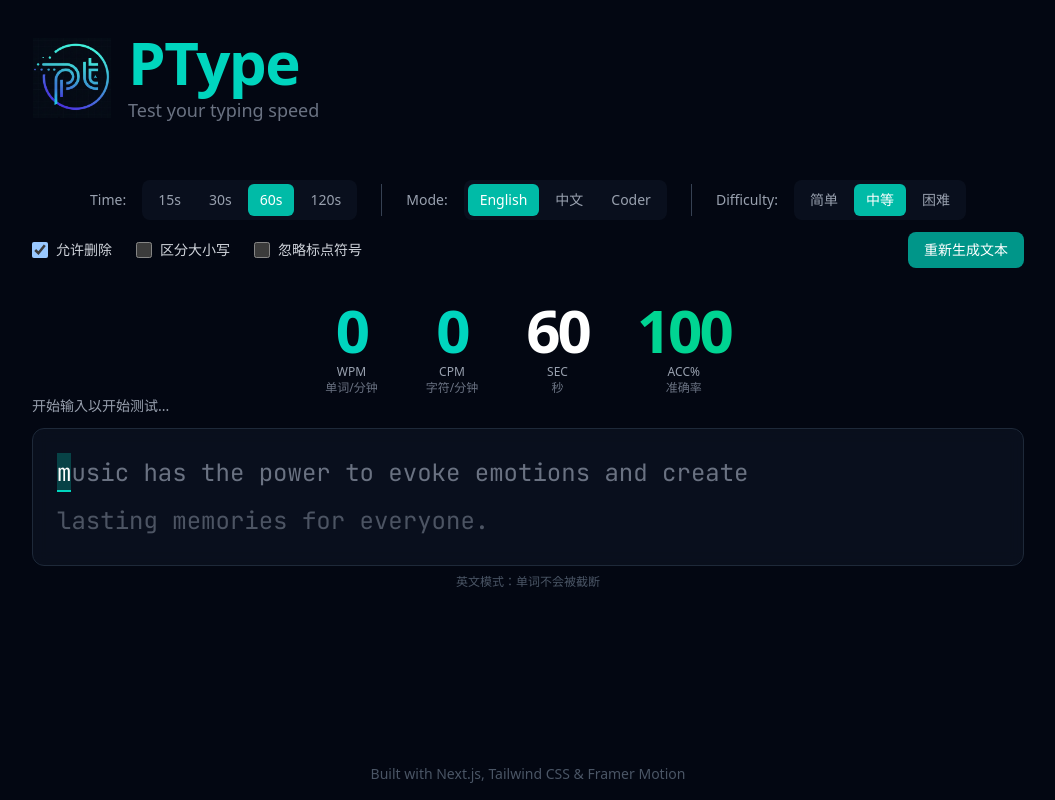
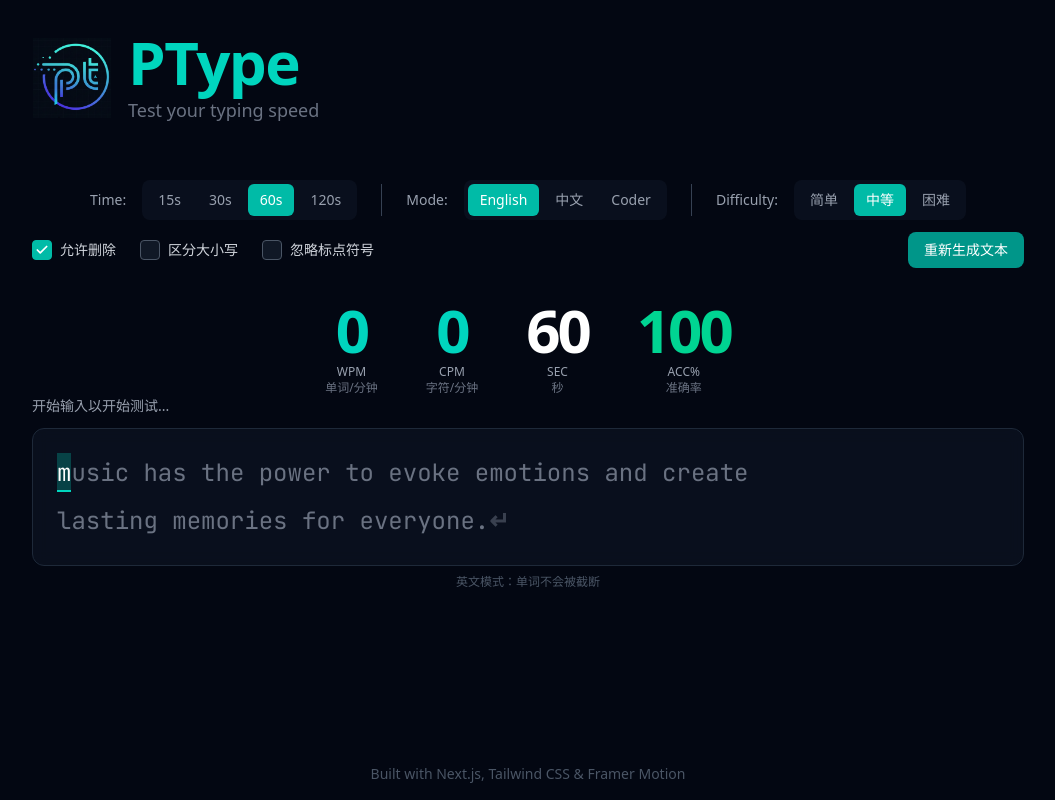
Before and after one commit to anYuJia/ptype, a Next.js app in the folder frontend/: page / in a window 1280 px wide. Shown: the whole page, without its empty margins (112-1167 px from the left). Built offline with nearby package versions, Linux system fonts and the light colour scheme.

Commit message:
优化：切换mode渲染动画

```diff
--- a/frontend/src/components/CustomSelect.tsx
+++ b/frontend/src/components/CustomSelect.tsx
@@ -47,8 +47,8 @@ export function CustomSelect<T extends string>({
                 onClick={() => !disabled && setIsOpen(!isOpen)}
                 disabled={disabled}
                 className={`
-          w-full px-3 py-2 rounded-lg
-          bg-gray-900/50 border border-gray-700
+          w-full px-1 py-2 rounded-none
+          bg-transparent border-b border-gray-700
           text-white text-sm
           flex items-center justify-between gap-2
           transition-colors
--- /dev/null
+++ b/frontend/src/components/ui/Checkbox.tsx
@@ -0,0 +1,69 @@
+'use client';
+
+import { motion } from 'framer-motion';
+
+interface CheckboxProps {
+    checked: boolean;
+    onChange: (checked: boolean) => void;
+    label?: string;
+    disabled?: boolean;
+    className?: string;
+}
+
+export function Checkbox({
+    checked,
+    onChange,
+    label,
+    disabled = false,
+    className = '',
+}: CheckboxProps) {
+    return (
+        <label className={`flex items-center gap-2 cursor-pointer ${className} ${disabled ? 'opacity-50 cursor-not-allowed' : ''}`}>
+            <div className="relative flex items-center justify-center">
+                <input
+                    type="checkbox"
+                    className="peer sr-only"
+                    checked={checked}
+                    onChange={(e) => !disabled && onChange(e.target.checked)}
+                    disabled={disabled}
+                />
+                <motion.div
+                    className={`
+            w-5 h-5 rounded border transition-colors duration-200
+            flex items-center justify-center
+            ${checked
+                            ? 'bg-teal-500 border-teal-500'
+                            : 'bg-gray-800/50 border-gray-600 hover:border-gray-500'
+                        }
+          `}
+                    initial={false}
+                    animate={checked ? { scale: 1 } : { scale: 1 }}
+                    whileHover={!disabled ? { scale: 1.05 } : undefined}
+                    whileTap={!disabled ? { scale: 0.95 } : undefined}
+                >
+                    <svg
+                        xmlns="http://www.w3.org/2000/svg"
+                        viewBox="0 0 24 24"
+                        fill="none"
+                        stroke="currentColor"
+                        strokeWidth="3"
+                        strokeLinecap="round"
+                        strokeLinejoin="round"
+                        className="w-3.5 h-3.5 text-white"
+                    >
+                        <motion.path
+                            d="M20 6L9 17l-5-5"
+                            initial={false}
+                            animate={{
+                                pathLength: checked ? 1 : 0,
+                                opacity: checked ? 1 : 0
+                            }}
+                            transition={{ duration: 0.2 }}
+                        />
+                    </svg>
+                </motion.div>
+            </div>
+            {label && <span className="text-sm text-gray-300 select-none">{label}</span>}
+        </label>
+    );
+}
--- a/frontend/src/features/settings/SettingsPanel.tsx
+++ b/frontend/src/features/settings/SettingsPanel.tsx
@@ -1,7 +1,8 @@
 'use client';
 
-import { motion } from 'framer-motion';
+import { motion, AnimatePresence } from 'framer-motion';
 import { CustomSelect } from '@/components/CustomSelect';
+import { Checkbox } from '@/components/ui/Checkbox';
 import {
   DURATION_OPTIONS,
   DIFFICULTY_OPTIONS,
@@ -161,69 +162,117 @@ export function SettingsPanel({
         </div>
       </div>
 
-      {/* 第二行：英文选项（只在英文模式下显示） */}
+      {/* 第二行：共享选项 + 模式特定选项 */}
+      <div className="flex items-center justify-between gap-4">
+        {/* 左侧：允许删除（共享） + 模式特定选项 */}
+        <div className="flex items-center gap-6">
+          {/* 允许删除 - 所有模式共享，不重新渲染 */}
+          <Checkbox
+            checked={typingOptions.allowBackspace}
+            onChange={(checked) =>
+              onTypingOptionsChange({
+                ...typingOptions,
+                allowBackspace: checked,
+              })
+            }
+            label="允许删除"
+            disabled={disabled}
+          />
+
+          {/* 模式特定选项 - 平滑过渡 */}
+          <AnimatePresence mode="wait" initial={false}>
             {mode === 'english' && (
               <motion.div
-          initial={{ opacity: 0, height: 0 }}
-          animate={{ opacity: 1, height: 'auto' }}
-          exit={{ opacity: 0, height: 0 }}
-          className="flex items-center justify-between gap-4"
+                key="english-options"
+                className="flex items-center gap-6"
+                initial={{ opacity: 0, x: -10 }}
+                animate={{ opacity: 1, x: 0 }}
+                exit={{ opacity: 0, x: 10 }}
+                transition={{ duration: 0.15 }}
               >
-          {/* 左侧：允许删除 + 英文选项 */}
-          <div className="flex items-center gap-6">
-            {/* 允许删除 */}
-            <label className="flex items-center gap-2 cursor-pointer">
-              <input
-                type="checkbox"
-                checked={typingOptions.allowBackspace}
-                onChange={(e) =>
-                  !disabled &&
-                  onTypingOptionsChange({
-                    ...typingOptions,
-                    allowBackspace: e.target.checked,
+                {/* 区分大小写 */}
+                <Checkbox
+                  checked={englishOptions.caseSensitive}
+                  onChange={(checked) =>
+                    onEnglishOptionsChange({
+                      ...englishOptions,
+                      caseSensitive: checked,
                     })
                   }
+                  label="区分大小写"
                   disabled={disabled}
-                className="w-4 h-4 rounded border-gray-600 bg-gray-800 text-teal-500 focus:ring-teal-500 focus:ring-offset-gray-900 cursor-pointer"
                 />
-              <span className="text-sm text-gray-300">允许删除</span>
-            </label>
 
-            {/* 区分大小写 */}
-            <label className="flex items-center gap-2 cursor-pointer">
-              <input
-                type="checkbox"
-                checked={englishOptions.caseSensitive}
-                onChange={(e) =>
-                  !disabled &&
+                {/* 忽略标点符号 */}
+                <Checkbox
+                  checked={englishOptions.ignorePunctuation}
+                  onChange={(checked) =>
                     onEnglishOptionsChange({
                       ...englishOptions,
-                    caseSensitive: e.target.checked,
+                      ignorePunctuation: checked,
                     })
                   }
+                  label="忽略标点符号"
                   disabled={disabled}
-                className="w-4 h-4 rounded border-gray-600 bg-gray-800 text-teal-500 focus:ring-teal-500 focus:ring-offset-gray-900 cursor-pointer"
                 />
-              <span className="text-sm text-gray-300">区分大小写</span>
-            </label>
+              </motion.div>
+            )}
 
-            {/* 忽略标点符号 */}
-            <label className="flex items-center gap-2 cursor-pointer">
-              <input
-                type="checkbox"
-                checked={englishOptions.ignorePunctuation}
-                onChange={(e) =>
-                  !disabled &&
-                  onEnglishOptionsChange({
-                    ...englishOptions,
-                    ignorePunctuation: e.target.checked,
-                  })
+            {mode === 'chinese' && (
+              <motion.div
+                key="chinese-options"
+                className="flex items-center gap-2"
+                initial={{ opacity: 0, x: -10 }}
+                animate={{ opacity: 1, x: 0 }}
+                exit={{ opacity: 0, x: 10 }}
+                transition={{ duration: 0.15 }}
+              >
+                <span className="text-sm text-gray-400 mr-2">文体:</span>
+                <div className="flex gap-1 bg-gray-900/50 rounded-lg p-1">
+                  {CHINESE_STYLE_OPTIONS.map((style) => (
+                    <motion.button
+                      key={style}
+                      onClick={() => !disabled && onChineseStyleChange(style)}
+                      className={`
+                        px-4 py-1.5 rounded-md text-sm font-medium transition-colors
+                        ${chineseStyle === style
+                          ? 'bg-teal-500 text-white'
+                          : 'text-gray-400 hover:text-white hover:bg-gray-800/50'
                         }
+                        ${disabled ? 'opacity-50 cursor-not-allowed' : 'cursor-pointer'}
+                      `}
+                      whileHover={!disabled ? { scale: 1.05 } : {}}
+                      whileTap={!disabled ? { scale: 0.95 } : {}}
                       disabled={disabled}
-                className="w-4 h-4 rounded border-gray-600 bg-gray-800 text-teal-500 focus:ring-teal-500 focus:ring-offset-gray-900 cursor-pointer"
+                    >
+                      {CHINESE_STYLE_LABELS[style]}
+                    </motion.button>
+                  ))}
+                </div>
+              </motion.div>
+            )}
+
+            {mode === 'coder' && (
+              <motion.div
+                key="coder-options"
+                className="flex items-center gap-2"
+                initial={{ opacity: 0, x: -10 }}
+                animate={{ opacity: 1, x: 0 }}
+                exit={{ opacity: 0, x: 10 }}
+                transition={{ duration: 0.15 }}
+              >
+                <span className="text-sm text-gray-400 mr-2">编程语言:</span>
+                <CustomSelect
+                  value={programmingLanguage}
+                  options={PROGRAMMING_LANGUAGE_OPTIONS}
+                  labels={PROGRAMMING_LANGUAGE_LABELS}
+                  onChange={onProgrammingLanguageChange}
+                  disabled={disabled}
+                  className="w-40"
                 />
-              <span className="text-sm text-gray-300">忽略标点符号</span>
-            </label>
+              </motion.div>
+            )}
+          </AnimatePresence>
         </div>
 
         {/* 右侧：重新生成按钮 */}
@@ -237,133 +286,7 @@ export function SettingsPanel({
             重新生成文本
           </motion.button>
         )}
-        </motion.div>
-      )}
-
-      {/* 中文选项：文体选择 */}
-      {mode === 'chinese' && (
-        <motion.div
-          initial={{ opacity: 0, height: 0 }}
-          animate={{ opacity: 1, height: 'auto' }}
-          exit={{ opacity: 0, height: 0 }}
-          className="flex items-center justify-between gap-4"
-        >
-          {/* 左侧：允许删除 + 中文文体 */}
-          <div className="flex items-center gap-6">
-            {/* 允许删除 */}
-            <label className="flex items-center gap-2 cursor-pointer">
-              <input
-                type="checkbox"
-                checked={typingOptions.allowBackspace}
-                onChange={(e) =>
-                  !disabled &&
-                  onTypingOptionsChange({
-                    ...typingOptions,
-                    allowBackspace: e.target.checked,
-                  })
-                }
-                disabled={disabled}
-                className="w-4 h-4 rounded border-gray-600 bg-gray-800 text-teal-500 focus:ring-teal-500 focus:ring-offset-gray-900 cursor-pointer"
-              />
-              <span className="text-sm text-gray-300">允许删除</span>
-            </label>
-
-            {/* 文体选择 */}
-            <div className="flex items-center gap-2">
-              <span className="text-sm text-gray-400 mr-2">文体:</span>
-              <div className="flex gap-1 bg-gray-900/50 rounded-lg p-1">
-                {CHINESE_STYLE_OPTIONS.map((style) => (
-                  <motion.button
-                    key={style}
-                    onClick={() => !disabled && onChineseStyleChange(style)}
-                    className={`
-                      px-4 py-1.5 rounded-md text-sm font-medium transition-all
-                      ${chineseStyle === style
-                        ? 'bg-teal-500 text-white shadow-lg shadow-teal-500/50'
-                        : 'text-gray-400 hover:text-white hover:bg-gray-800/50'
-                      }
-                      ${disabled ? 'opacity-50 cursor-not-allowed' : 'cursor-pointer'}
-                    `}
-                    whileHover={!disabled ? { scale: 1.05 } : {}}
-                    whileTap={!disabled ? { scale: 0.95 } : {}}
-                    disabled={disabled}
-                  >
-                    {CHINESE_STYLE_LABELS[style]}
-                  </motion.button>
-                ))}
       </div>
-            </div>
-          </div>
-
-          {/* 右侧：重新生成按钮 */}
-          {status === 'idle' && onRestart && (
-            <motion.button
-              onClick={onRestart}
-              className="px-4 py-2 bg-teal-600 hover:bg-teal-500 text-white rounded-lg transition-colors text-sm"
-              whileHover={{ scale: 1.05 }}
-              whileTap={{ scale: 0.95 }}
-            >
-              重新生成文本
-            </motion.button>
-          )}
-        </motion.div>
-      )}
-
-      {/* 代码选项：编程语言选择 */}
-      {mode === 'coder' && (
-        <motion.div
-          initial={{ opacity: 0, height: 0 }}
-          animate={{ opacity: 1, height: 'auto' }}
-          exit={{ opacity: 0, height: 0 }}
-          className="flex items-center justify-between gap-4"
-        >
-          {/* 左侧：允许删除 + 编程语言选择器 */}
-          <div className="flex items-center gap-6">
-            {/* 允许删除 */}
-            <label className="flex items-center gap-2 cursor-pointer">
-              <input
-                type="checkbox"
-                checked={typingOptions.allowBackspace}
-                onChange={(e) =>
-                  !disabled &&
-                  onTypingOptionsChange({
-                    ...typingOptions,
-                    allowBackspace: e.target.checked,
-                  })
-                }
-                disabled={disabled}
-                className="w-4 h-4 rounded border-gray-600 bg-gray-800 text-teal-500 focus:ring-teal-500 focus:ring-offset-gray-900 cursor-pointer"
-              />
-              <span className="text-sm text-gray-300">允许删除</span>
-            </label>
-
-            {/* 编程语言 */}
-            <div className="flex items-center gap-2">
-              <span className="text-sm text-gray-400 mr-2">编程语言:</span>
-              <CustomSelect
-                value={programmingLanguage}
-                options={PROGRAMMING_LANGUAGE_OPTIONS}
-                labels={PROGRAMMING_LANGUAGE_LABELS}
-                onChange={onProgrammingLanguageChange}
-                disabled={disabled}
-                className="w-40"
-              />
-            </div>
-          </div>
-
-          {/* 右侧：重新生成按钮 */}
-          {status === 'idle' && onRestart && (
-            <motion.button
-              onClick={onRestart}
-              className="px-4 py-2 bg-teal-600 hover:bg-teal-500 text-white rounded-lg transition-colors text-sm"
-              whileHover={{ scale: 1.05 }}
-              whileTap={{ scale: 0.95 }}
-            >
-              重新生成文本
-            </motion.button>
-          )}
-        </motion.div>
-      )}
     </div>
   );
 }
--- a/frontend/src/features/typing-test/components/TextDisplay.tsx
+++ b/frontend/src/features/typing-test/components/TextDisplay.tsx
@@ -143,6 +143,7 @@ export function TextDisplay({ targetText, displayText, typedText, status, mode,
 
       // 检查第一行后面是否有换行符（只要不是最后一行就有）
       const line1HasNewline = currentLineIndex < lines.length - 1;
+      const line2HasNewline = currentLineIndex + 1 < lines.length - 1;
 
       const result = {
         line1,
@@ -150,6 +151,7 @@ export function TextDisplay({ targetText, displayText, typedText, status, mode,
         line1Start,
         line2Start: line1Start + line1.length + (line1HasNewline ? 1 : 0),
         line1HasNewline,
+        line2HasNewline,
       };
 
       return result;
@@ -269,6 +271,7 @@ export function TextDisplay({ targetText, displayText, typedText, status, mode,
         line1Start: line1.startIndex,
         line2Start: line2Start, // 使用实际计算出的 startIndex
         line1HasNewline: line1.hasNewline,
+        line2HasNewline: line2.hasNewline,
       };
     }
   }, [displayText, typedText, mode]);
@@ -372,10 +375,10 @@ export function TextDisplay({ targetText, displayText, typedText, status, mode,
           <motion.div
             key={`line1-${displayLines.line1Start}`}
             className="min-h-[2.5rem] w-full break-words"
-            initial={{ y: 20, opacity: 0 }}
-            animate={{ y: 0, opacity: 1 }}
-            exit={{ y: -20, opacity: 0 }}
-            transition={{ duration: 0.3, ease: 'easeOut' }}
+            initial={{ opacity: 0 }}
+            animate={{ opacity: 1 }}
+            exit={{ opacity: 0 }}
+            transition={{ duration: 0.2 }}
           >
             {renderLine(displayLines.line1, displayLines.line1Start, displayLines.line1HasNewline || false)}
           </motion.div>
@@ -383,13 +386,13 @@ export function TextDisplay({ targetText, displayText, typedText, status, mode,
           {/* 第二行 */}
           <motion.div
             key={`line2-${displayLines.line2Start}`}
-            className="min-h-[2.5rem] w-full break-words text-gray-500"
-            initial={{ y: 20, opacity: 0.3 }}
-            animate={{ y: 0, opacity: 0.7 }}
-            exit={{ y: -20, opacity: 0 }}
-            transition={{ duration: 0.3, ease: 'easeOut' }}
+            className="min-h-[2.5rem] w-full break-words"
+            initial={{ opacity: 0 }}
+            animate={{ opacity: 1 }}
+            exit={{ opacity: 0 }}
+            transition={{ duration: 0.2 }}
           >
-            {renderLine(displayLines.line2, displayLines.line2Start, false)}
+            {renderLine(displayLines.line2, displayLines.line2Start, displayLines.line2HasNewline || false)}
           </motion.div>
         </AnimatePresence>
       </div>
```
Also changed, not shown: frontend/src/features/typing-test/hooks/useTypingEngine.ts (+10 -0 lines), frontend/src/features/typing-test/store/typingStore.ts (+4 -4 lines). Lines whose indentation alone changed are shown as unchanged.
